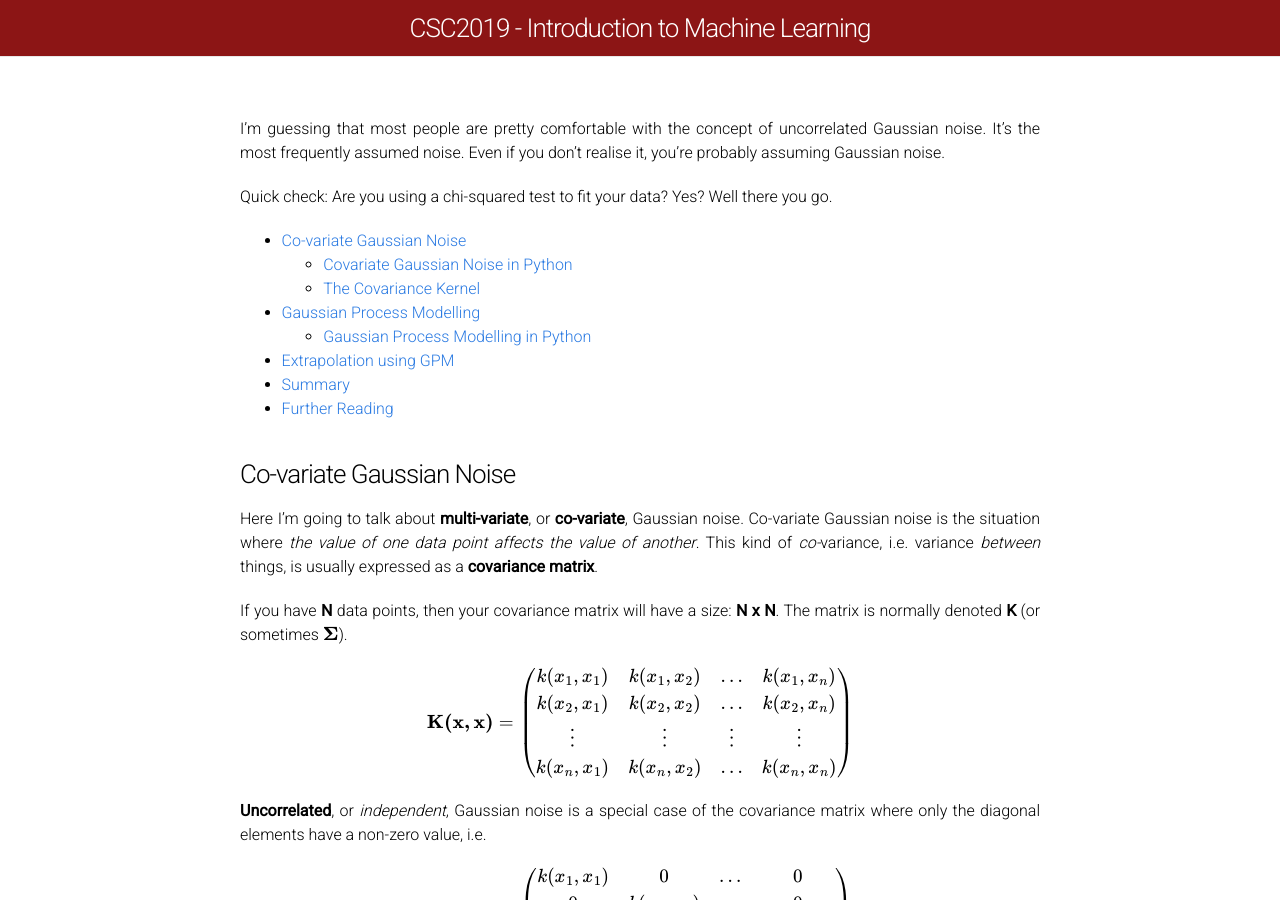
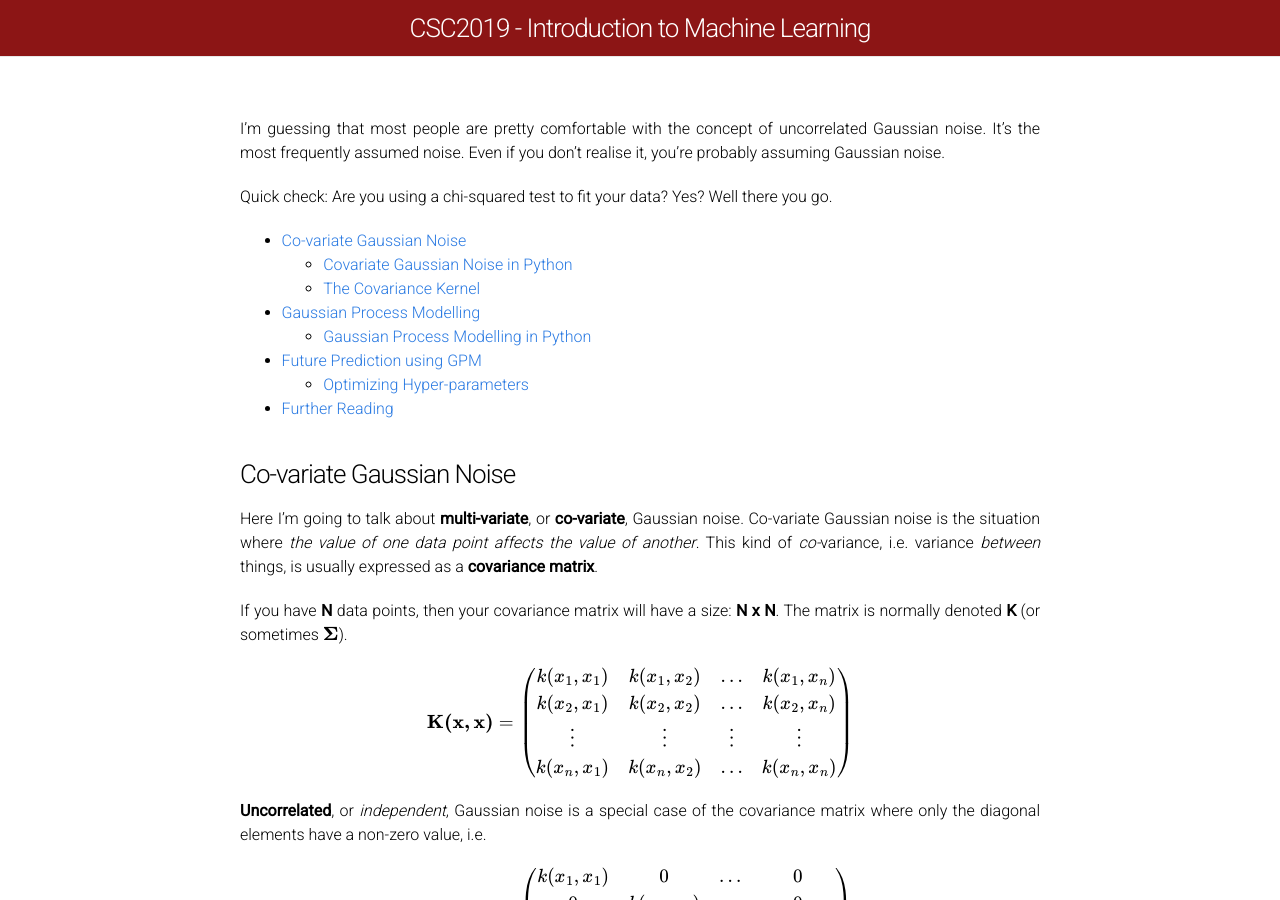
Before and after one commit to as595/csc-2019, a Jekyll site: the page built from gpm.md, in a window 1280 px wide and 900 px high. Built offline with Jekyll 4.4.1, drawn with Linux system fonts in a browser that asks for light colours; formulas are drawn with MathJax 3; some of the changed text lies outside the part shown.

Commit message:
Update gpm.md

````diff
--- a/gpm.md
+++ b/gpm.md
@@ -13,8 +13,8 @@ Quick check: Are you using a chi-squared test to fit your data? Yes? Well there
   - [The Covariance Kernel](#kernel)
 - [Gaussian Process Modelling](#gpm)
   - [Gaussian Process Modelling in Python](#gpmpython)
-- [Extrapolation using GPM](#future)
-- [Summary](#summary)
+- [Future Prediction using GPM](#future)
+  - [Optimizing Hyper-parameters](#optimization)
 - [Further Reading](#reading)
 
 <a name='covariatenoise'></a>
@@ -499,7 +499,11 @@ gp.compute(t_to_2003)
 ```
 
 and... that's it.
+
+<a name='future'></a>
+
 <h3>Predicting the Future</h3>
+
 We can now predict the <strong>posterior mean and variance</strong> at all our test data points:
 
 ```python
@@ -537,7 +541,10 @@ pl.show()
   <div class="figcaption"></div>
 </div>
 
-<h3>Optimizing the Hyper-parameters</h3>
+<a name='optimization'></a>
+
+<h4>Optimizing the Hyper-parameters</h4>
+
 But... what if the values of the hyper-parameters from R&W weren't exactly right? We should probably optimise them for the data. We can do that in simple cases using the optimization function in the <a href="https://www.scipy.org/scipylib/index.html" target="_blank" rel="noopener"><code>scipy</code> library</a>.
 
 To use the <code>scipy</code> library optimization function we need to provide
@@ -628,7 +635,10 @@ pl.grid()
 pl.show()
 ```
 
-<img class="  wp-image-2110 aligncenter" src="https://allofyourbases.files.wordpress.com/2017/08/co2_pred_2.png" alt="co2_pred_2" width="615" height="266" />
+<div class="fig figcenter fighighlight">
+  <img src="https://allofyourbases.files.wordpress.com/2017/08/co2_pred_2.png">
+  <div class="figcaption"></div>
+</div>
 
 Well, the original parameters were basically optimal so things haven't changed much.
 
@@ -656,11 +666,17 @@ pl.grid()
 pl.show()
 ```
 
-<img class="  wp-image-2114 aligncenter" src="https://allofyourbases.files.wordpress.com/2017/08/co2_comp.png" alt="co2_comp" width="576" height="270" />
+<div class="fig figcenter fighighlight">
+  <img src="https://allofyourbases.files.wordpress.com/2017/08/co2_comp.png">
+  <div class="figcaption"></div>
+</div>
 
 It's not quite as much of a difference from the prediction as the news seems to think:
 
-<img class=" size-full wp-image-2156 aligncenter" src="https://allofyourbases.files.wordpress.com/2017/08/news4.png" alt="news4" width="466" height="382" />
+<div class="fig figcenter fighighlight">
+  <img src=https://allofyourbases.files.wordpress.com/2017/08/news4.png">
+  <div class="figcaption"></div>
+</div>
 
 But it does tell us that our model is not perfect and that perhaps:
 
````
